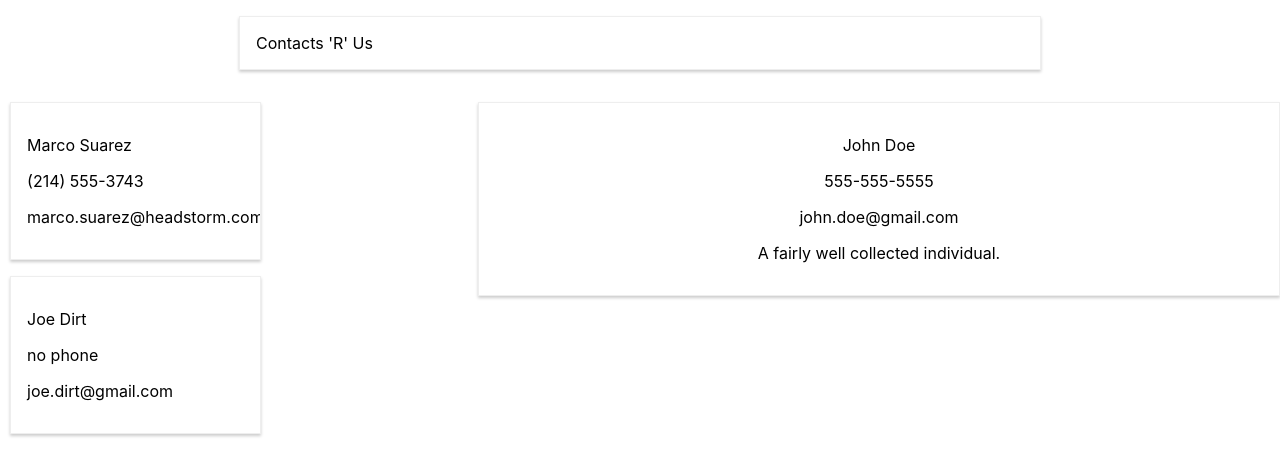
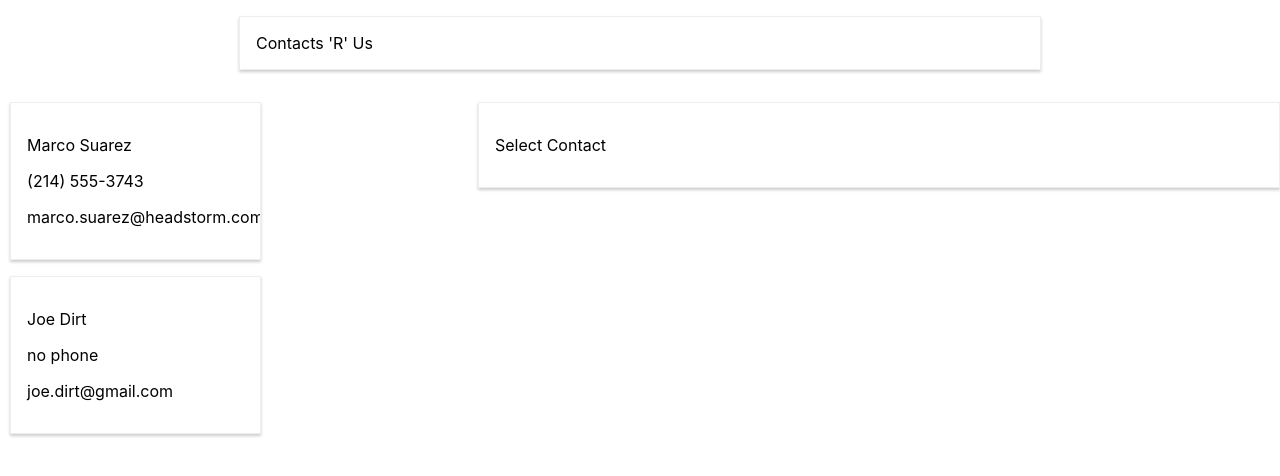
Before and after one commit to rawallerstein/contacts-r-us, a React (Create React App) app: page / in a window 1280 px wide. Shown: the top 476 px of the page. Built offline with nearby package versions, Linux system fonts and the light colour scheme.

Commit message:
Clicking left contact updates right contact

```diff
--- a/src/App.js
+++ b/src/App.js
@@ -5,33 +5,46 @@ import ContactList from './Contacts/ContactList';
 
 class App extends Component {
 
-  pageState = {
-    name: 'John Doe',
-    phone: '555-555-5555',
-    email: 'john.doe@gmail.com',
-    desc: 'A fairly well collected individual.'
+  state = {
+    name: '',
+    phone: '',
+    email: '',
+    desc: 'Select Contact'
   }
 
   contactState = {data: ContactList}
 
-  clickHandler
+  clickHandler = (event) => {
+    console.log(ContactList[event.currentTarget.attributes.id.value]);
+    this.setState({
+                   name: ContactList[event.currentTarget.attributes.id.value].name,
+                   phone: ContactList[event.currentTarget.attributes.id.value].phone,
+                   email: ContactList[event.currentTarget.attributes.id.value].email,
+                   desc: ContactList[event.currentTarget.attributes.id.value].desc
+                 })
+  }
 
   render() {
   return (
     <div className="App">
+
       <header className="App-header">
         Contacts 'R' Us
       </header>
+
       <div className="Contact">
-          {this.contactState.data.map(d => <div className="Cinfo" onClick={this.clickHandler}>
-          <p className="Cname"> {d.name} </p>
-          <p className="Cphone">{d.phone}</p>
-          <p className="Cemail">{d.email}</p>
+              {this.contactState.data.map((d, i) =>
+          <div  id={i} className="Cinfo" onClick={this.clickHandler}>
+            <p className="Cname">{d.name} </p>
+            <p className="Cphone">{d.phone}</p>
+            <p className="Cemail">{d.email}</p>
           </div>)}
       </div>
+
       <div>
-        <Cpage className="Cpage" name={this.pageState.name} phone={this.pageState.phone} email={this.pageState.email} desc={this.pageState.desc}/>
+        <Cpage className="Cpage" name={this.state.name} phone={this.state.phone} email={this.state.email} desc={this.state.desc}/>
       </div>
+
     </div>
   );
 }
--- a/src/Contacts/Contacts.css
+++ b/src/Contacts/Contacts.css
@@ -4,7 +4,7 @@
   border: 1px solid #eee;
   box-shadow: 0 2px 3px #ccc;
   padding: 16px;
-  text-align: center;
+  text-align: left;
   float: right;
   clear:right;
 }
--- a/src/Contacts/Cpage.js
+++ b/src/Contacts/Cpage.js
@@ -1,25 +1,14 @@
 import React from 'react';
 import './Contacts.css';
 
-class Cpage extends React.Component {
-  constructor(props){
-    super(props);
-    this.pageState = {
-      name: props.name,
-      phone: props.phone,
-      email: props.email,
-      desc: props.desc
-    }
-  }
-  render(){
+const Cpage = (props) => {
   return (
     <div className="Cpcontact">
-        <p className="Cpname">{this.pageState.name}</p>
-        <p className="Cpphone">{this.pageState.phone}</p>
-        <p className="Cpemail">{this.pageState.email}</p>
-        <p className="Cpdesc">{this.pageState.desc}</p>
+        <p className="Cpname">{props.name}</p>
+        <p className="Cpphone">{props.phone}</p>
+        <p className="Cpemail">{props.email}</p>
+        <p className="Cpdesc">{props.desc}</p>
     </div>);
-  }
 };
 
 export default Cpage;
```
